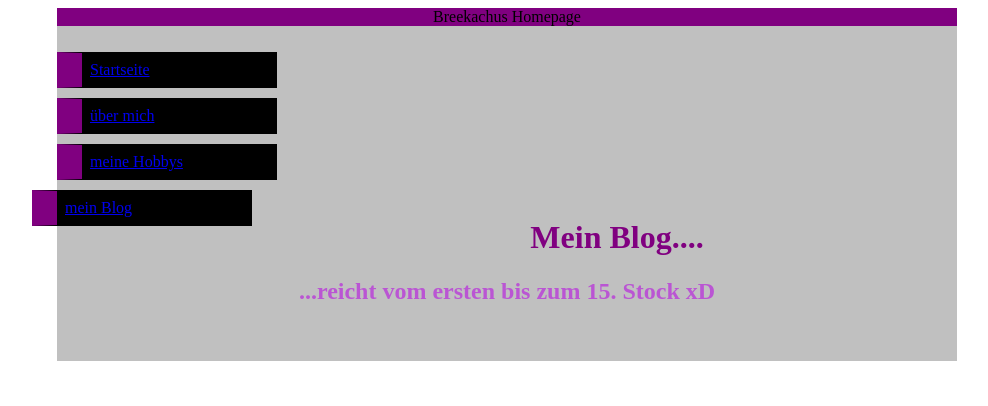
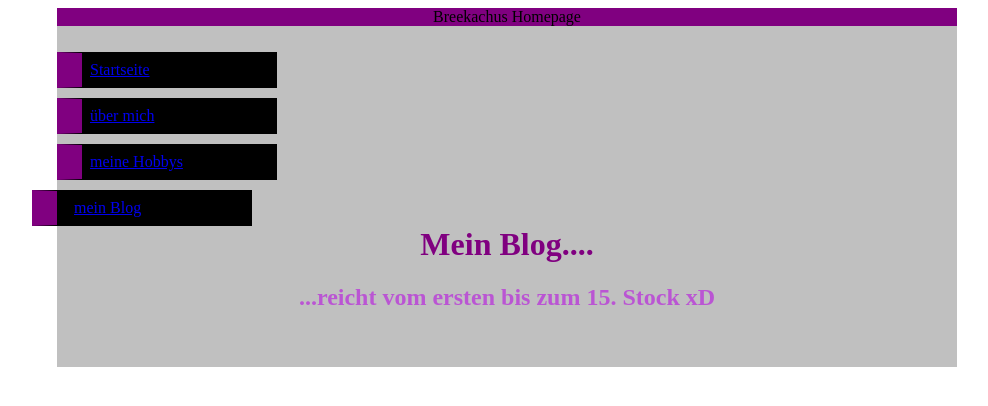
Before and after one commit to Breekachux3/breekachus-homepage, a plain HTML site: page mein-blog.html in a window 1280 px wide. Shown: the whole page, without its empty margins (133-1121 px from the left). Drawn offline with Linux system fonts and the light colour scheme.

Commit message:
class
ey langsam fluppts xD div gelöscht..

```diff
--- a/mein-blog.html
+++ b/mein-blog.html
@@ -17,9 +17,7 @@ content="kurzbeschreibung">
   <li><a href="index.html">Startseite</a></li>
   <li><a href="ueber-mich.html">über mich<a/></li>
   <li><a href="meine-hobbies.html">meine Hobbys</a></li>
-<div class="float-left">
-  <li><a href="mein-blog.html">mein Blog</a></li>
-</div>
+  <li class="float-left">><a href="mein-blog.html">mein Blog</a></li>
   </ul>
 </div>
 <br>
```
